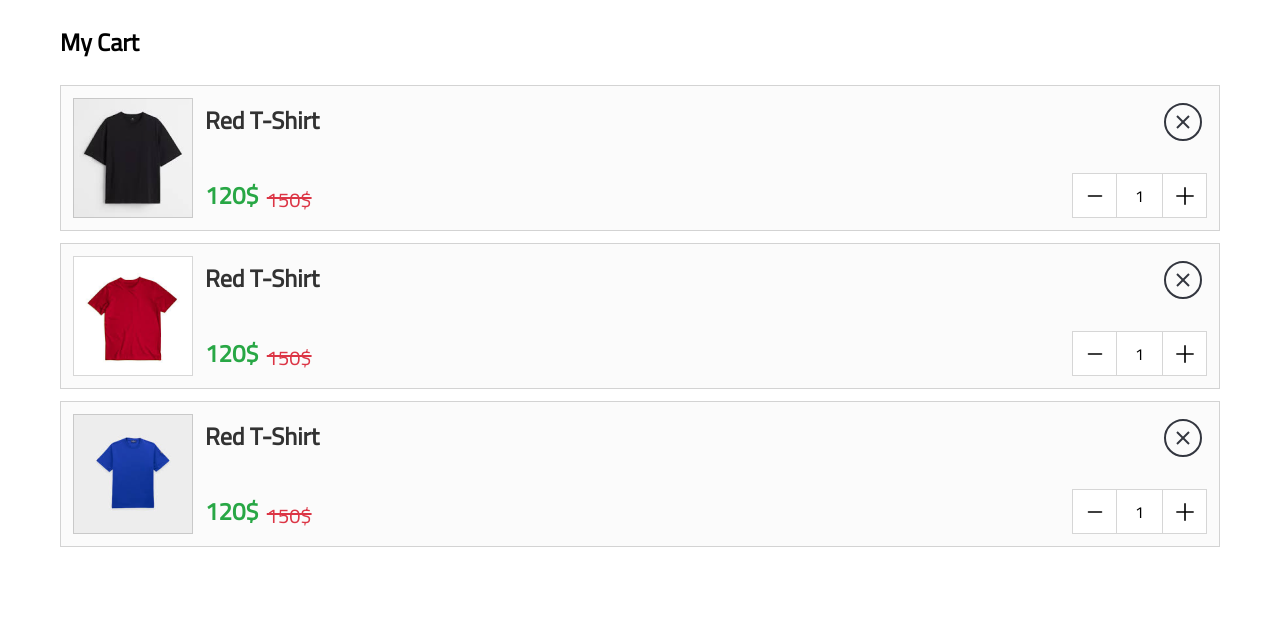
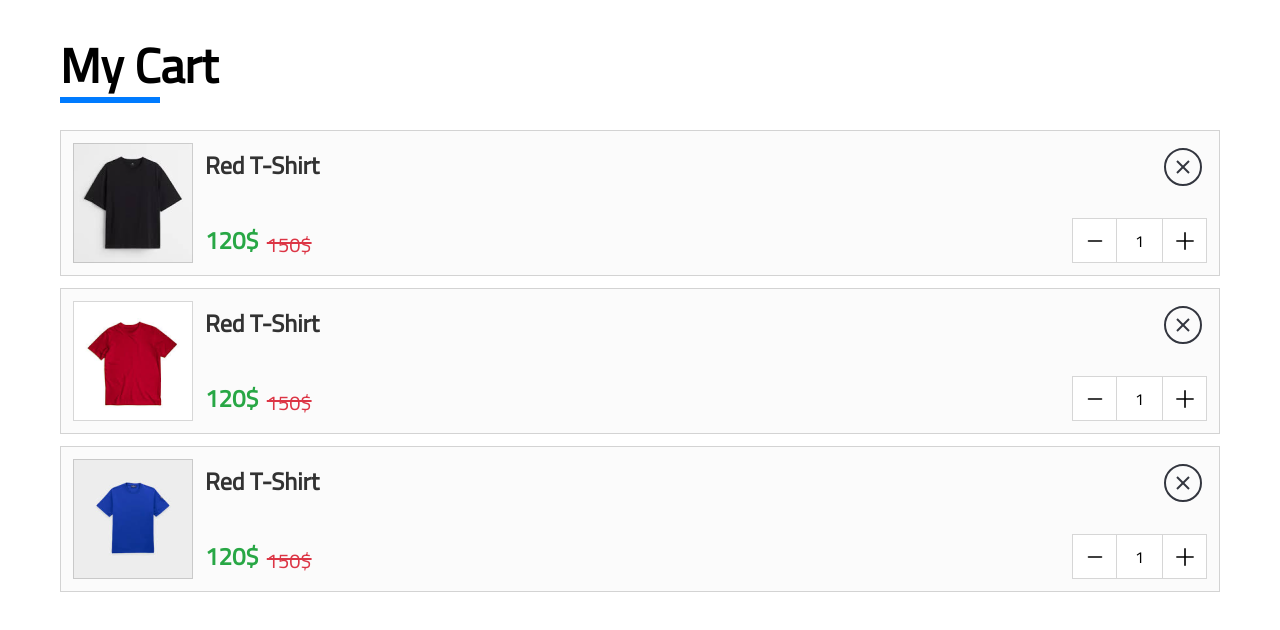
Before and after one commit to tariq-shreem/cart, a plain HTML site: page index.html in a window 1280 px wide. Drawn offline with Linux system fonts and the light colour scheme.

Commit message:
Update style.css

```diff
--- a/style.css
+++ b/style.css
@@ -13,6 +13,20 @@
 .container{
     width:calc(100% - 120px);
     margin:20px auto;
+}
+
+h1{
+    position: relative;
+    font-size: 48px;
+}
+h1::after{
+    content: '';
+    position: absolute;
+    top: 77px;
+    left: 0;
+    width: 100px;
+    height: 6px;
+    background-color: #007BFF;
 }
 .items{
     display: flex;
```
